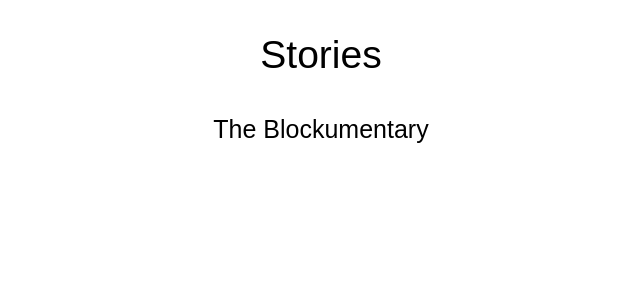
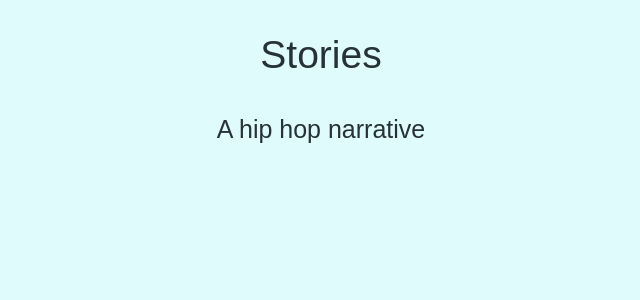
Before and after one commit to techtolentino/sidewalk-articles, a Jekyll site: the page built from index.html, in a window 1280 px wide. Shown: the top 300 px of the page, without its empty margins (319-959 px from the left). Built offline with Jekyll 4.4.1, drawn with Linux system fonts in a browser that asks for light colours.

Commit message:
adding color palette

```diff
--- a/_sass/_base.scss
+++ b/_sass/_base.scss
@@ -5,6 +5,8 @@ html {
 body {
   font-weight: 400;
   line-height: 1.5;
+  background: $light;
+  color: $dark;
 }
 
 .wrapper {
--- /dev/null
+++ b/_sass/_colors.scss
@@ -0,0 +1,5 @@
+$dark: #253237;
+$gray: #5C6B73;
+$gray-mid: #9DB4C0;
+$gray-blue-light: #C2DFE3;
+$light: #E0FBFC;
--- a/css/main.scss
+++ b/css/main.scss
@@ -3,10 +3,13 @@
 ---
 
 
-// Our variables
+// Initial settings
 @import 'normalize';
 @import 'config';
+@import 'colors';
+@import 'typography';
+
+// Project variables
 @import 'base';
 @import 'band';
-@import 'typography';
 @import 'utilities';
--- a/index.html
+++ b/index.html
@@ -4,6 +4,6 @@ layout: default
 <div class="band">
 	<div class="wrapper centered">
 		<h1>Stories</h1>
-		<h3>The Blockumentary</h3>
+		<h3>A hip hop narrative</h3>
 	</div>
 </div>
```
Also changed, not shown: README.md.
